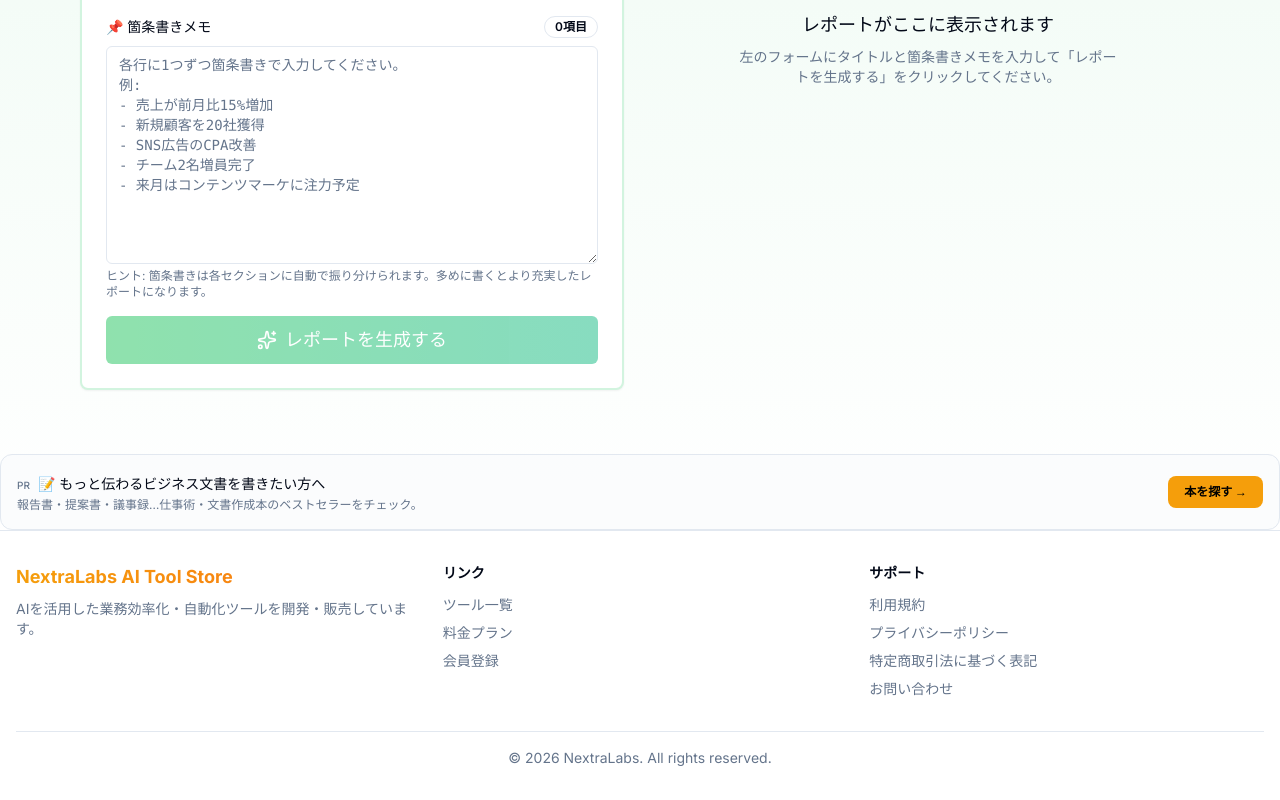
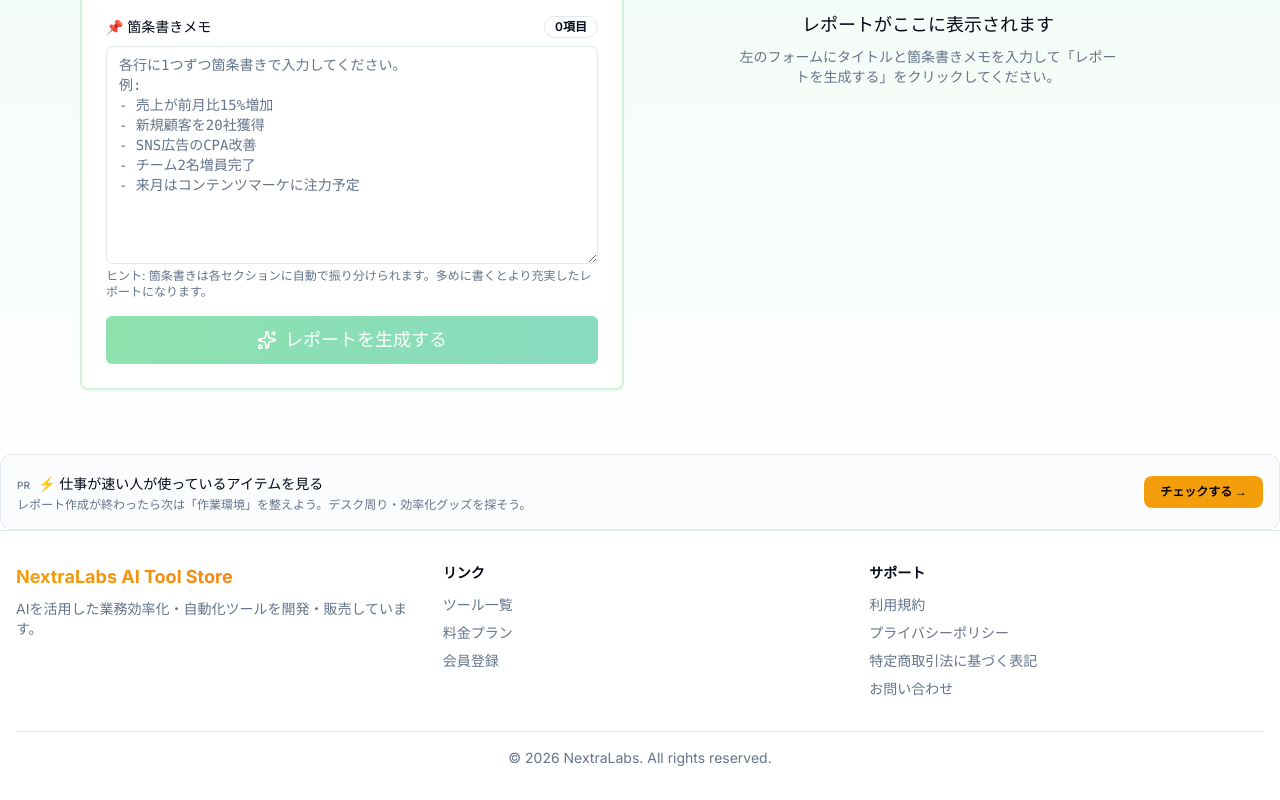
Before and after one commit to fyoneyone9-cyber/nextralabs-membership, a Next.js app: page /products/ai-report-generator/app in a window 1280 px wide. Shown: the part 609-1409 px from the top of the page. Built offline with nearby package versions, Linux system fonts and the light colour scheme; no server answers.

Commit message:
feat: psychology-driven affiliate banners per tool with Amazon search links

```diff
--- a/src/components/tools/AiReportGenerator.tsx
+++ b/src/components/tools/AiReportGenerator.tsx
@@ -395,12 +395,12 @@ export default function AiReportGenerator() {
       <div className="mt-8 border rounded-xl p-4 bg-muted/30 flex flex-col sm:flex-row items-start sm:items-center gap-4">
         <div className="flex-1">
           <span className="text-[10px] text-muted-foreground font-medium mr-2">PR</span>
-          <span className="text-sm">📝 もっと伝わるビジネス文書を書きたい方へ</span>
-          <p className="text-xs text-muted-foreground mt-0.5">報告書・提案書・議事録…仕事術・文書作成本のベストセラーをチェック。</p>
+          <span className="text-sm">⚡ 仕事が速い人が使っているアイテムを見る</span>
+          <p className="text-xs text-muted-foreground mt-0.5">レポート作成が終わったら次は「作業環境」を整えよう。デスク周り・効率化グッズを探そう。</p>
         </div>
-        <a href="https://www.amazon.co.jp/gp/bestsellers/books/466282?tag=nextralabs-22" target="_blank" rel="noopener noreferrer sponsored"
+        <a href="https://www.amazon.co.jp/s?k=仕事効率化+デスク+グッズ&tag=nextralabs-22" target="_blank" rel="noopener noreferrer sponsored"
           className="shrink-0 inline-flex items-center gap-1.5 px-4 py-2 rounded-lg bg-amber-500 hover:bg-amber-400 text-black text-xs font-bold transition-colors">
-          本を探す →
+          チェックする →
         </a>
       </div>
     </div>
--- a/src/components/tools/KdpGuide.tsx
+++ b/src/components/tools/KdpGuide.tsx
@@ -270,14 +270,14 @@ function CheckRow({
 function AffiliateBanner() {
   return (
     <a
-      href="https://www.amazon.co.jp/gp/bestsellers/books/466282?tag=nextralabs-22"
+      href="https://www.amazon.co.jp/s?k=副業+在宅+ツール&tag=nextralabs-22"
       target="_blank"
       rel="noopener noreferrer sponsored"
       className="flex items-center gap-2 w-full mt-4 px-4 py-3 rounded-lg border border-gray-700 bg-gray-800 hover:bg-gray-750 hover:border-gray-600 transition-colors text-sm text-gray-300"
     >
       <span className="text-[10px] text-gray-500 mr-1">PR</span>
-      📚 Kindle出版・電子書籍ビジネスのベストセラー本をチェック
-      <span className="ml-auto text-gray-500">→</span>
+      💰 副業で稼いでいる人が使っているものを見る
+      <span className="ml-auto text-gray-500 text-xs">チェックする →</span>
     </a>
   )
 }
--- a/src/components/tools/MovingChecker.tsx
+++ b/src/components/tools/MovingChecker.tsx
@@ -632,12 +632,12 @@ export default function MovingChecker() {
       <div className="mt-8 border rounded-xl p-4 bg-muted/30 flex flex-col sm:flex-row items-start sm:items-center gap-4">
         <div className="flex-1">
           <span className="text-[10px] text-muted-foreground font-medium mr-2">PR</span>
-          <span className="text-sm">🏠 新生活をもっとスムーズに整えたい方へ</span>
-          <p className="text-xs text-muted-foreground mt-0.5">引っ越し・新生活・暮らし整理術のベストセラー本をチェック。</p>
+          <span className="text-sm">🏠 新生活で買ってよかったものランキングを見る</span>
+          <p className="text-xs text-muted-foreground mt-0.5">引っ越し準備が整ったら次は「部屋づくり」。新生活グッズのベストセラーを見てみよう。</p>
         </div>
-        <a href="https://www.amazon.co.jp/gp/bestsellers/books/466282?tag=nextralabs-22" target="_blank" rel="noopener noreferrer sponsored"
+        <a href="https://www.amazon.co.jp/s?k=新生活+引っ越し+グッズ&tag=nextralabs-22" target="_blank" rel="noopener noreferrer sponsored"
           className="shrink-0 inline-flex items-center gap-1.5 px-4 py-2 rounded-lg bg-amber-500 hover:bg-amber-400 text-black text-xs font-bold transition-colors">
-          本を探す →
+          チェックする →
         </a>
       </div>
       </div>
--- a/src/components/tools/OfficePoliticsGraph.tsx
+++ b/src/components/tools/OfficePoliticsGraph.tsx
@@ -723,12 +723,12 @@ export default function OfficePoliticsGraph() {
       <div className="mt-8 border border-gray-700/40 rounded-xl p-4 bg-gray-900/40 flex flex-col sm:flex-row items-start sm:items-center gap-4">
         <div className="flex-1">
           <span className="text-[10px] text-gray-600 font-medium mr-2">PR</span>
-          <span className="text-sm text-gray-300">🏢 職場の人間関係・組織論をもっと深く学びたい方へ</span>
-          <p className="text-xs text-gray-500 mt-0.5">組織行動・マネジメント・人間関係術のベストセラー本をチェック。</p>
+          <span className="text-sm text-gray-300">😌 職場ストレスを消すアイテムを見る</span>
+          <p className="text-xs text-gray-500 mt-0.5">人間関係の把握が終わったら「メンタルケア」。ストレス解消グッズ・リラックスアイテムを探そう。</p>
         </div>
-        <a href="https://www.amazon.co.jp/gp/bestsellers/books/466282?tag=nextralabs-22" target="_blank" rel="noopener noreferrer sponsored"
+        <a href="https://www.amazon.co.jp/s?k=ストレス解消+リラックス+グッズ&tag=nextralabs-22" target="_blank" rel="noopener noreferrer sponsored"
           className="shrink-0 inline-flex items-center gap-1.5 px-4 py-2 rounded-lg bg-amber-500 hover:bg-amber-400 text-black text-xs font-bold transition-colors">
-          本を探す →
+          チェックする →
         </a>
       </div>
     </div>
--- a/src/components/tools/SnsAutoPoster.tsx
+++ b/src/components/tools/SnsAutoPoster.tsx
@@ -335,12 +335,12 @@ export default function SnsAutoPoster() {
       <div className="mt-8 border rounded-xl p-4 bg-muted/30 flex flex-col sm:flex-row items-start sm:items-center gap-4">
         <div className="flex-1">
           <span className="text-[10px] text-muted-foreground font-medium mr-2">PR</span>
-          <span className="text-sm">📱 SNS運用・マーケティングをもっと学びたい方へ</span>
-          <p className="text-xs text-muted-foreground mt-0.5">フォロワー増加・集客・ブランディングのベストセラー本をチェック。</p>
+          <span className="text-sm">📈 フォロワーが爆増した人が使っているものを見る</span>
+          <p className="text-xs text-muted-foreground mt-0.5">投稿自動化の次は「見られる仕組み」。SNS運用に役立つグッズ・ツールを探そう。</p>
         </div>
-        <a href="https://www.amazon.co.jp/gp/bestsellers/books/466282?tag=nextralabs-22" target="_blank" rel="noopener noreferrer sponsored"
+        <a href="https://www.amazon.co.jp/s?k=SNS+マーケティング+ツール&tag=nextralabs-22" target="_blank" rel="noopener noreferrer sponsored"
           className="shrink-0 inline-flex items-center gap-1.5 px-4 py-2 rounded-lg bg-amber-500 hover:bg-amber-400 text-black text-xs font-bold transition-colors">
-          本を探す →
+          チェックする →
         </a>
       </div>
       </div>
```
